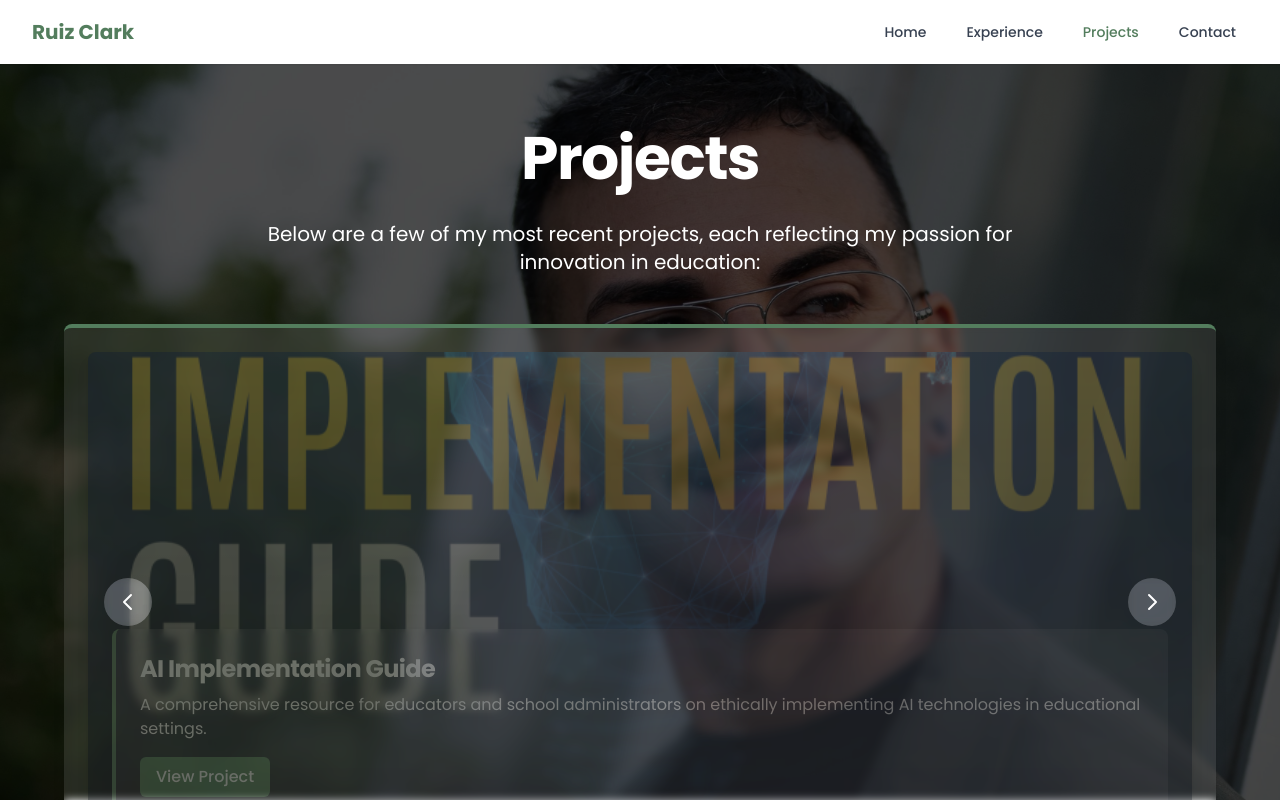
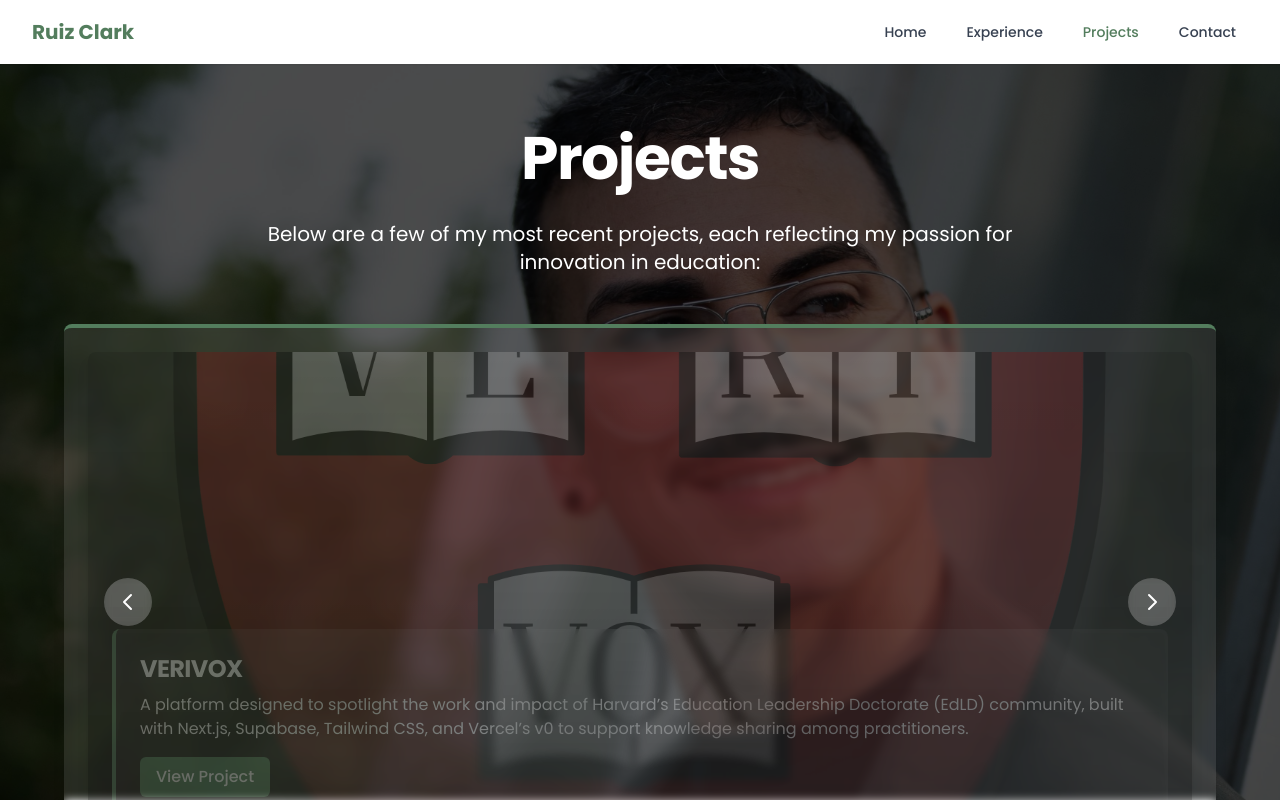
Before and after one commit to ruizclark/personal-website, a Next.js app: page /projects in a window 1280 px wide. Shown: the top 800 px of the page. Built offline with nearby package versions, Linux system fonts and the light colour scheme.

Commit message:
Added verivox to projects

```diff
--- a/app/projects/page.tsx
+++ b/app/projects/page.tsx
@@ -13,14 +13,14 @@ const projects = [
     image: "quento.png",
     link: "https://www.quento.ai",
   },
-  // {
-  //  id: 2,
-  //  title: "VERIVOX",
-  //  description:
-  //    "An online platform designed to amplify the voices of the EdLD community, fostering collaboration and knowledge sharing among educational leaders.",
-  //  image: "verivox.png",
-  //  link: "https://www.verivox.pro",
-  // },
+  {
+    id: 2,
+    title: "VERIVOX",
+    description:
+      "A platform designed to spotlight the work and impact of Harvard’s Education Leadership Doctorate (EdLD) community, built with Next.js, Supabase, Tailwind CSS, and Vercel’s v0 to support knowledge sharing among practitioners.",
+    image: "verivox.png",
+    link: "https://www.verivox.pro",
+  },
   {
     id: 3,
     title: "AI Implementation Guide",
```
